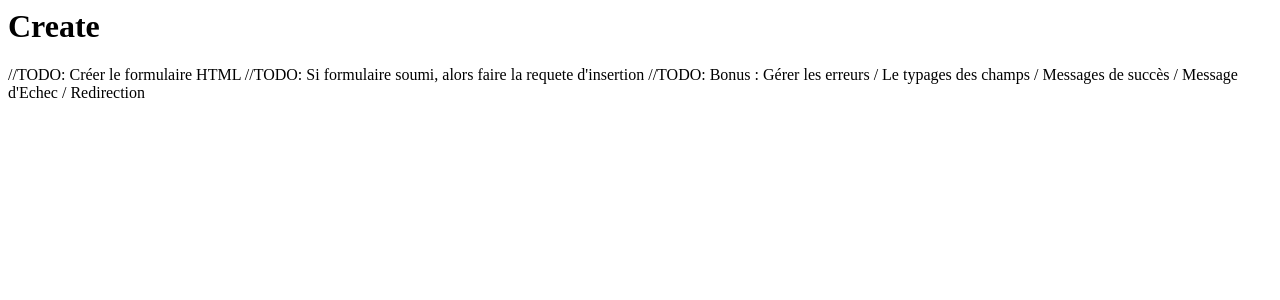
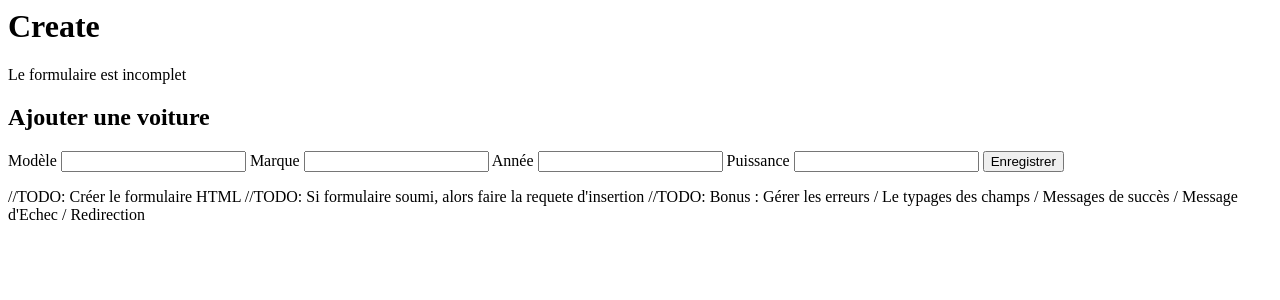
Before and after one commit to viinooth94/Cours-B3---ECV, a PHP site: page /rendu/create.php in a window 1280 px wide. Shown: the top 300 px of the page. Run offline with PHP 8.4, Linux system fonts and the light colour scheme.

Commit message:
Create fonctonnel

```diff
--- a/code/public/rendu/create.php
+++ b/code/public/rendu/create.php
@@ -1,4 +1,66 @@
+<?php
+require_once 'fonction.ini.php';
+$connexion = connexion();
+
+if(isset($_POST)){
+    if(isset($_POST['modele']) && !empty($_POST['modele'])
+        && isset($_POST['marque']) && !empty($_POST['marque'])
+        && isset($_POST['annee']) && !empty($_POST['annee'])
+        && isset($_POST['puissance']) && !empty($_POST['puissance'])){
+            $sql = 'INSERT INTO `voitures` (`modele`, `marque`, `annee`, `puissance`) VALUES (:modele, :marque, :annee, :puissance);';
+            $query = $connexion->prepare($sql);
+            $query->bindValue(':modele', $_POST['modele'], PDO::PARAM_STR);
+            $query->bindValue(':marque', $_POST['marque'], PDO::PARAM_STR);
+            $query->bindValue(':annee', $_POST['annee'], PDO::PARAM_INT);
+            $query->bindValue(':puissance', $_POST['puissance'], PDO::PARAM_INT);
+            $query->execute();
+            $_SESSION['message'] = "Produit ajouté avec succès !";
+            header('Location: read.php');
+    }else{
+        $_SESSION['erreur'] = "Le formulaire est incomplet";
+    }
+}
+
+?>
+
 <h1> Create </h1>
+<!DOCTYPE html>
+<html lang="en">
+<head>
+    <meta charset="UTF-8">
+    <meta http-equiv="X-UA-Compatible" content="IE=edge">
+    <meta name="viewport" content="width=device-width, initial-scale=1.0">
+    <title>Ajouter une voiture </title>
+</head>
+<body>
+    <div class="row">
+            <section class="col-12">
+                <?php
+                    if(!empty($_SESSION['erreur'])){
+                        echo '<div class="alert alert-danger" role="alert">
+                                '. $_SESSION['erreur'].'
+                            </div>';
+                        $_SESSION['erreur'] = "";
+                    }
+                ?>
+            <h1>Ajouter une voiture</h1>
+                <form method="post">
+                    <label for="modele">Modèle</label>
+                    <input type="text" name="modele" id="modele">
+                    <label for="marque">Marque</label>
+                    <input type="text" name="marque" id="marque">
+                    <label for="annee">Année</label>
+                    <input type="number" name="annee" id="annee">
+                    <label for="puissance">Puissance</label>
+                    <input type="number" name="puissance" id="puissance">
+                    <button>Enregistrer</button>
+                </form>
+            </section>
+                </div>
+
+</body>
+</html>
+
 
 //TODO: Créer le formulaire HTML
 //TODO: Si formulaire soumi, alors faire la requete d'insertion
```
Also changed, not shown: code/public/rendu/read.php (+5 -5 lines), 1 other file.
